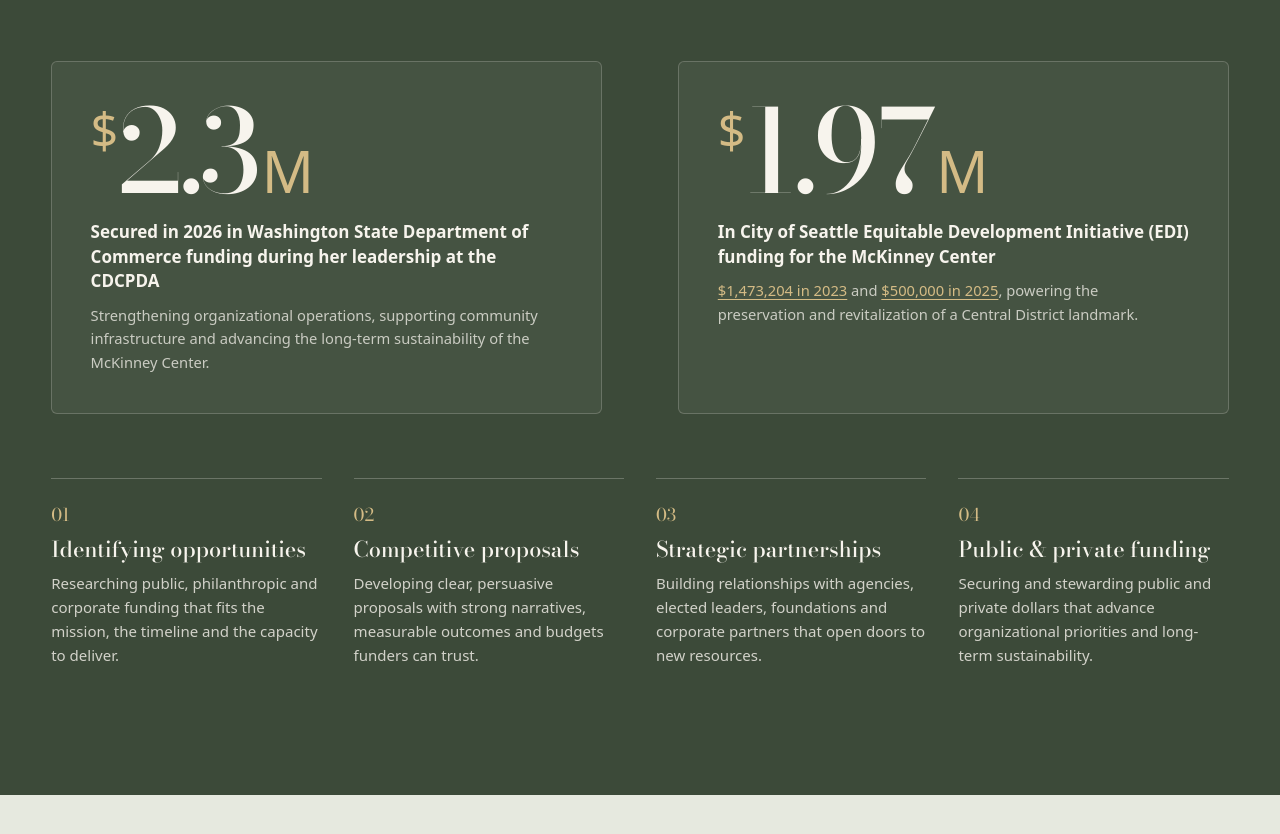
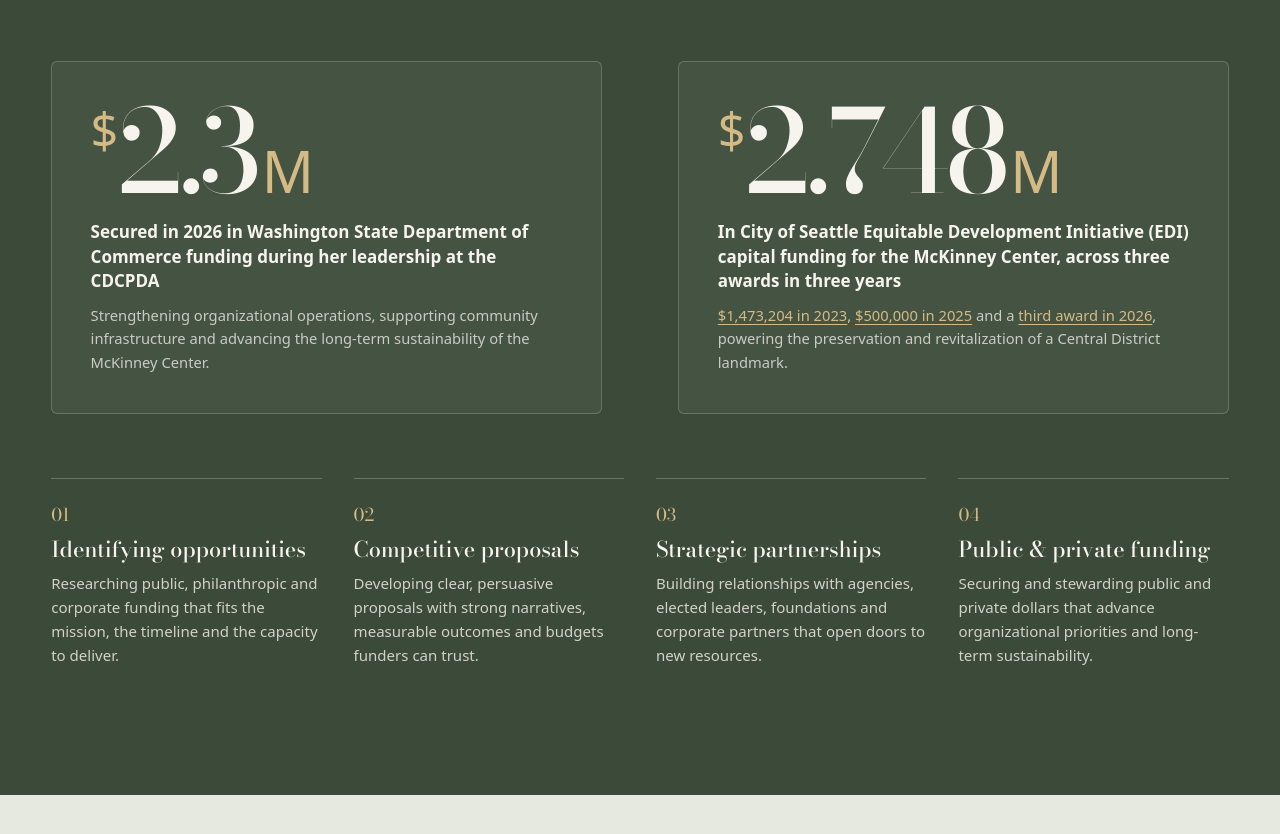
Before and after one commit to DTheDataGuy/shaudemoore.com, a plain HTML site: page experience.html in a window 1280 px wide. Shown: the part 3910-4744 px from the top of the page. Drawn offline with nearby package versions, Linux system fonts and the light colour scheme; a web font is replaced by a local one.

Commit message:
Full Seattle Medium quote; EDI snapshot to $2.748M across three awards

```diff
--- a/experience.html
+++ b/experience.html
@@ -130,9 +130,9 @@
       <p class="grant__s">Strengthening organizational operations, supporting community infrastructure and advancing the long-term sustainability of the McKinney Center.</p>
     </div>
     <div class="grant__fig grant__fig--edi rv">
-      <p class="grant__n"><span class="grant__cur">$</span>1.97<span class="grant__m">M</span></p>
-      <p class="grant__l">In City of Seattle Equitable Development Initiative (EDI) funding for the McKinney Center</p>
-      <p class="grant__s"><a href="https://harrell.seattle.gov/2023/09/20/mayor-harrell-announces-9-5-million-to-community-organizations-through-the-equitable-development-initiative/" target="_blank" rel="noopener">$1,473,204 in 2023</a> and <a href="https://harrell.seattle.gov/2025/12/04/mayor-harrell-announces-27-8-million-to-community-organizations-through-the-equitable-development-initiative/" target="_blank" rel="noopener">$500,000 in 2025</a>, powering the preservation and revitalization of a Central District landmark.</p>
+      <p class="grant__n"><span class="grant__cur">$</span>2.748<span class="grant__m">M</span></p>
+      <p class="grant__l">In City of Seattle Equitable Development Initiative (EDI) capital funding for the McKinney Center, across three awards in three years</p>
+      <p class="grant__s"><a href="https://harrell.seattle.gov/2023/09/20/mayor-harrell-announces-9-5-million-to-community-organizations-through-the-equitable-development-initiative/" target="_blank" rel="noopener">$1,473,204 in 2023</a>, <a href="https://harrell.seattle.gov/2025/12/04/mayor-harrell-announces-27-8-million-to-community-organizations-through-the-equitable-development-initiative/" target="_blank" rel="noopener">$500,000 in 2025</a> and a <a href="https://dailyplanit.seattle.gov/seattle-announces-14-8-million-in-equitable-development-awards-to-advance-18-community-projects/" target="_blank" rel="noopener">third award in 2026</a>, powering the preservation and revitalization of a Central District landmark.</p>
     </div>
     <ol class="grant__steps">
       <li class="rv"><span class="grant__i">01</span><h3>Identifying opportunities</h3><p>Researching public, philanthropic and corporate funding that fits the mission, the timeline and the capacity to deliver.</p></li>
```
Also changed, not shown: leadership.html (+3 -2 lines).
